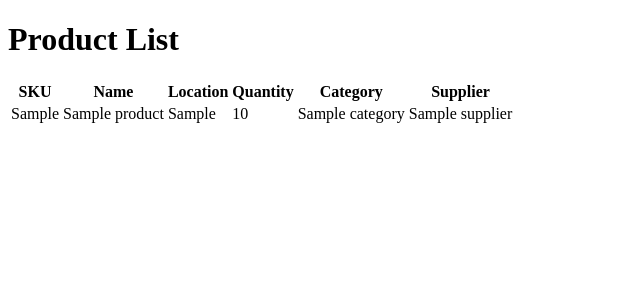
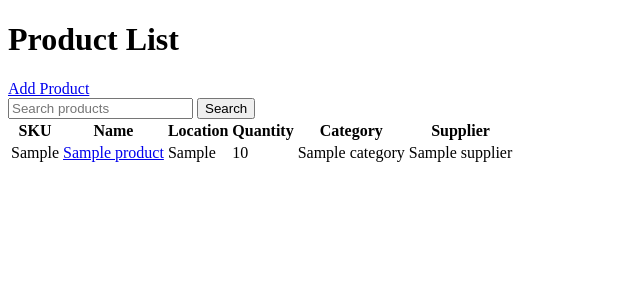
Before and after one commit to wongchs/warehouse, a Django app: page / in a window 1280 px wide. Shown: the top 300 px of the page, without its empty margins (0-640 px from the left). Run offline with Django 5.2, Linux system fonts and the light colour scheme; tables that the repository leaves empty hold one stand-in row (values such as "Sample post").

Commit message:
update: implement query function to product list

```diff
--- a/templates/home.html
+++ b/templates/home.html
@@ -1,5 +1,10 @@
 {% extends 'index.html' %} {% block content %}
 <h1>Product List</h1>
+<a href="{% url 'add_product' %}">Add Product</a>
+<form method="GET" action="">
+  <input type="text" name="search" placeholder="Search products" />
+  <input type="submit" value="Search" />
+</form>
 <table>
   <tr>
     <th>SKU</th>
@@ -12,7 +17,9 @@
   {% for product in products %}
   <tr>
     <td>{{ product.sku }}</td>
-    <td>{{ product.name }}</td>
+    <td>
+      <a href="{% url 'update_product' product.id %}">{{ product.name }}</a>
+    </td>
     <td>{{ product.location }}</td>
     <td>{{ product.quantity }}</td>
     <td>{{ product.category.name }}</td>
--- a/warehousemanagement/views.py
+++ b/warehousemanagement/views.py
@@ -3,10 +3,20 @@ from .models import Product, Category, Supplier
 from django.views import View
 from django import forms
 from django.shortcuts import get_object_or_404
+from django.db.models import Q
 
 # Create your views here.
 def home(request):
+    query = request.GET.get('search')
     products = Product.objects.all()
+    if query:
+        products = products.filter(
+            Q(name__icontains=query) |
+            Q(sku__icontains=query) |
+            Q(location__icontains=query) |
+            Q(category__name__icontains=query) |
+            Q(supplier__name__icontains=query)
+        )
     return render(request, 'home.html', {'products': products})
 
 class ProductForm(forms.ModelForm):
```
